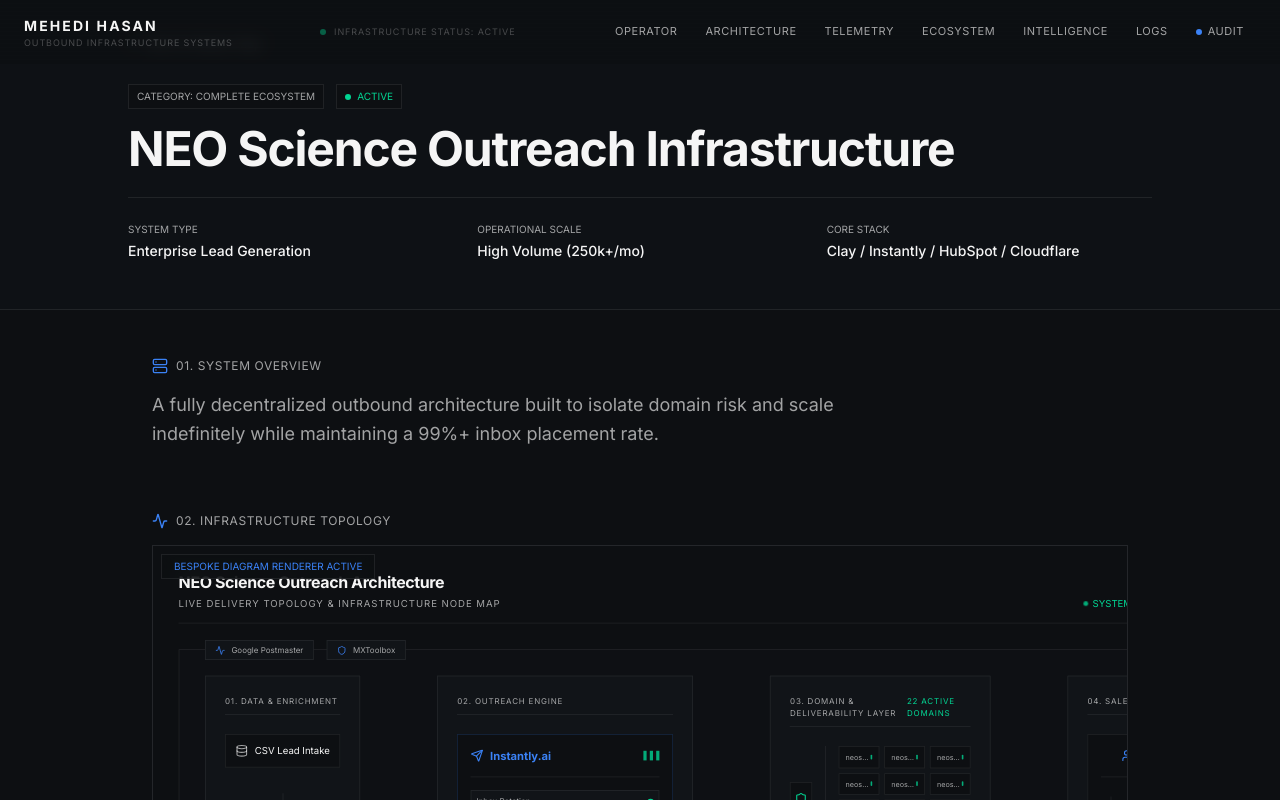
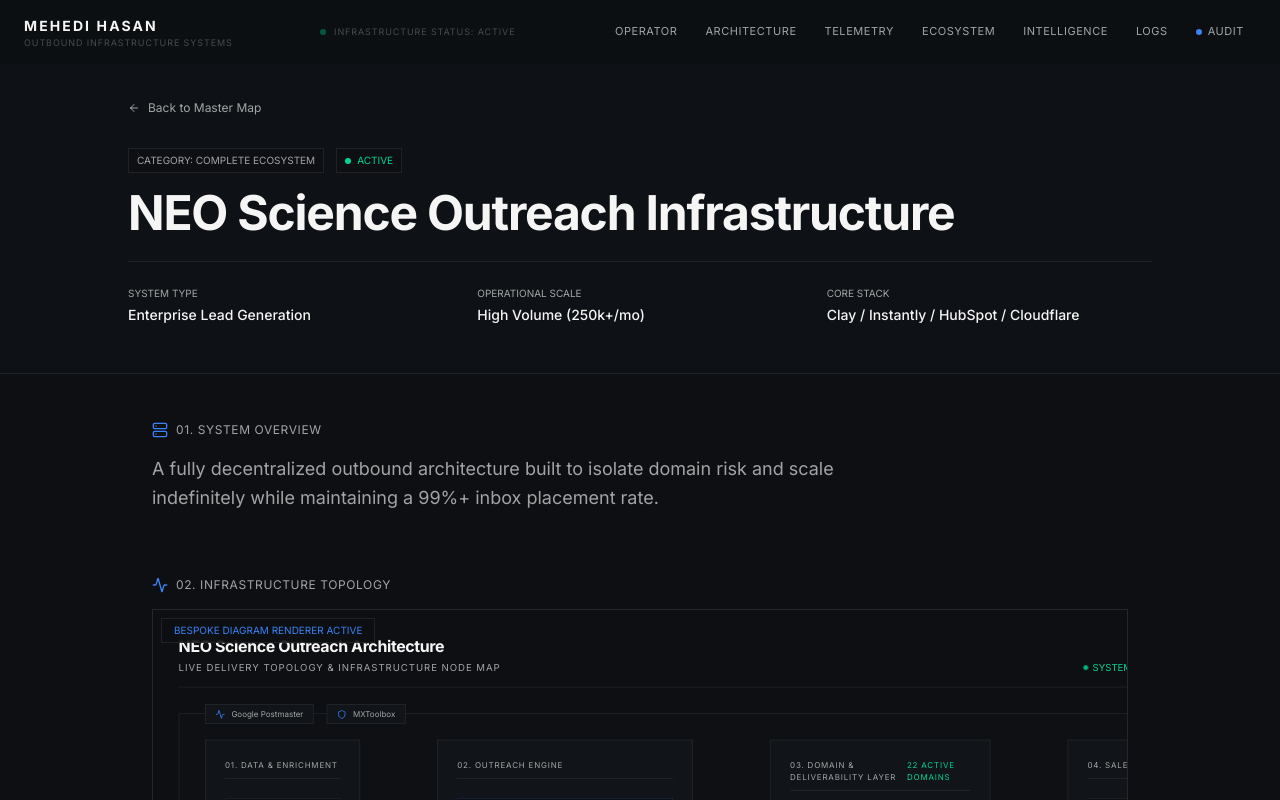
Before and after one commit to mehedi-active24/mehedi-infrastructure-system, a Next.js app: page /architecture/neo-science-outreach in a window 1280 px wide. Shown: the top 800 px of the page. Built offline with nearby package versions, Linux system fonts and the light colour scheme.

Commit message:
style(audit): fix navbar overlaps, standardize footers on dynamic routes, and correct dynamic back-navigation

```diff
--- a/src/app/architecture/[slug]/page.tsx
+++ b/src/app/architecture/[slug]/page.tsx
@@ -4,6 +4,7 @@
 import { ArrowLeft, Server, Activity, Shield, AlertTriangle } from "lucide-react";
 import DynamicTopologyVisualizer from "@/components/diagrams/DynamicTopologyVisualizer";
 import NeoScienceArchitecture from "@/components/diagrams/NeoScienceArchitecture";
+import Footer from "@/components/Footer";
 
 export function generateStaticParams() {
   return architectures.map((arch) => ({
@@ -20,10 +21,10 @@
   }
 
   return (
-    <main className="min-h-screen bg-bg-dark text-text-primary selection:bg-accent/30 pb-24">
+    <main className="min-h-screen bg-bg-dark text-text-primary selection:bg-accent/30 pb-16">
 
       {/* Header */}
-      <header className="border-b border-border-subtle bg-surface/50 pt-8 pb-12 px-6">
+      <header className="border-b border-border-subtle bg-surface/50 pt-24 pb-12 px-6">
         <div className="max-w-5xl mx-auto">
           <Link href="/architecture" className="inline-flex items-center gap-2 text-xs font-mono text-text-secondary hover:text-text-primary transition-colors mb-8">
              <ArrowLeft className="w-3 h-3" /> Back to Master Map
@@ -169,7 +170,7 @@
         </section>
 
       </div>
-
+      <Footer />
     </main>
   );
 }
--- a/src/app/insights/[slug]/page.tsx
+++ b/src/app/insights/[slug]/page.tsx
@@ -2,6 +2,7 @@
 import { notFound } from "next/navigation";
 import Link from "next/link";
 import { ArrowLeft, Terminal } from "lucide-react";
+import Footer from "@/components/Footer";
 
 const severityColor: Record<string, string> = {
   CRITICAL: "text-red-400 border-red-400/20 bg-red-400/5",
@@ -30,7 +31,7 @@
       {/* Top Bar Navigation */}
       <nav className="border-b border-border-subtle bg-bg-dark/95 backdrop-blur-sm sticky top-0 z-50">
         <div className="max-w-4xl mx-auto px-6 h-14 flex items-center justify-between">
-          <Link href="/#insights" className="inline-flex items-center gap-2 text-xs font-mono text-text-secondary hover:text-text-primary transition-colors">
+          <Link href="/logs" className="inline-flex items-center gap-2 text-xs font-mono text-text-secondary hover:text-text-primary transition-colors">
             <ArrowLeft className="w-3 h-3" /> Intelligence Archive
           </Link>
           <div className="flex items-center gap-3">
@@ -125,7 +126,7 @@
         </footer>
 
       </article>
-
+      <Footer />
     </main>
   );
 }
```
Also changed, not shown: src/app/architecture/page.tsx (+4 -2 lines).
